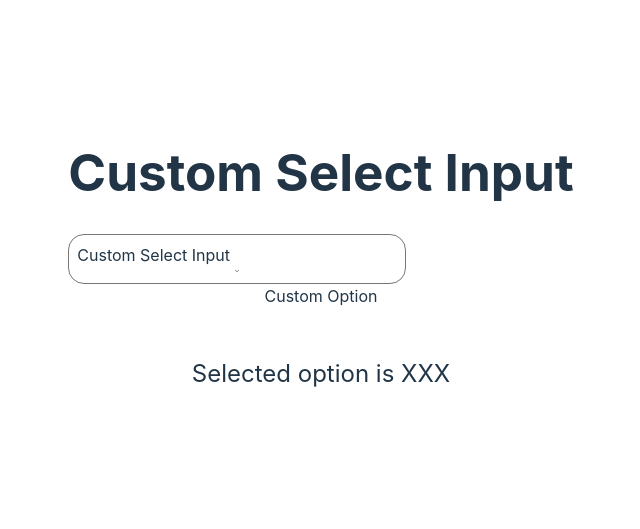
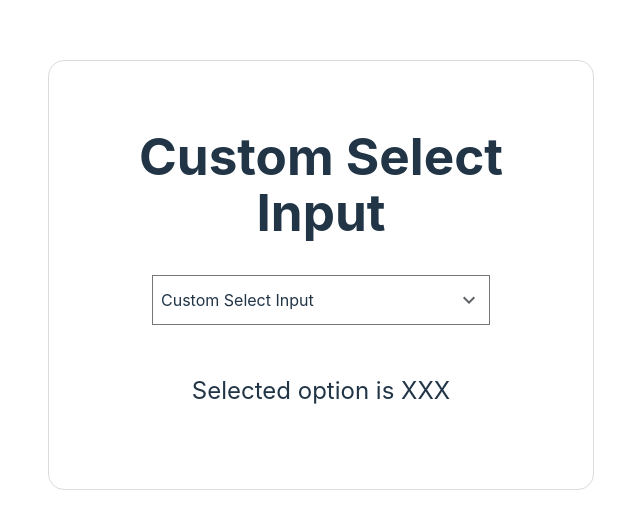
Before and after one commit to Veronicol/custom-select-react, a React (Vite) app: page / in a window 1280 px wide. Shown: the part 125-654 px from the top of the page, without its empty margins (351-991 px from the left). Built offline with nearby package versions, Linux system fonts and the light colour scheme.

Commit message:
feat: add dropdown with options

```diff
--- a/src/App.css
+++ b/src/App.css
@@ -11,7 +11,7 @@
   justify-content: space-around;
 }
 
-.custom-select__container {
+.custom-select__section {
   border: 1px solid rgb(220, 220, 220);
   border-radius: 1em;
   display: flex;
--- a/src/components/CustomSelect/CustomOption.tsx
+++ b/src/components/CustomSelect/CustomOption.tsx
@@ -1,3 +1,5 @@
-export const CustomOption = () => {
-  return <div>Custom Option</div>;
+import { CustomOptionType } from "./customSelect.types";
+
+export const CustomOption = ({ children }: CustomOptionType) => {
+  return <div className="custom-select__option">{children}</div>;
 };
--- a/src/components/CustomSelect/CustomSelect.tsx
+++ b/src/components/CustomSelect/CustomSelect.tsx
@@ -1,11 +1,35 @@
+import { ReactElement, useState } from "react";
 import { ExpandIcon } from "../../assets/icons/ExpandIcon";
 import "./customSelect.css";
+import { CustomOptionType } from "./customSelect.types";
 
-export const CustomSelect = () => {
+type CustomSelectProps = {
+  children: ReactElement<CustomOptionType>[];
+};
+
+export const CustomSelect = ({ children }: CustomSelectProps) => {
+  const [areOptionsVisible, setAreOptionsVisible] = useState(false);
+
   return (
     <div className="custom-select__container">
-      <div className="custom-select__input">Custom Select Input</div>
-      <ExpandIcon />
+      <div
+        className="custom-select__input"
+        onClick={() => {
+          setAreOptionsVisible(!areOptionsVisible);
+        }}
+      >
+        <div>Custom Select Input</div>
+        <ExpandIcon />
+      </div>
+      <div
+        className={
+          areOptionsVisible
+            ? "custom-select__dropdown"
+            : "custom-select__dropdown__hidden"
+        }
+      >
+        {children}
+      </div>
     </div>
   );
 };
--- a/src/components/CustomSelect/customSelect.css
+++ b/src/components/CustomSelect/customSelect.css
@@ -4,7 +4,7 @@
   width: 20rem;
   padding: .5rem;
   display: flex;
-  align-items: center;
+  position: relative;
 }
 
 .custom-select__input {
@@ -12,4 +12,27 @@
   font-size: medium;
   display: flex;
   justify-content: space-between;
+  align-items: center;
 }
+
+.custom-select__dropdown {
+  width: 21rem;
+  border: 1px solid rgb(180, 180, 180);
+  border-radius: .3em;
+  background-color: rgb(240, 240, 240);
+  position: absolute;
+  top: .2em;
+  left: -.5em;
+  padding: .2em 0;
+}
+
+.custom-select__dropdown__hidden {
+  display: none;
+  }
+
+.custom-select__option {
+  display: flex;
+  align-items: center;
+  padding: 0.2em 1em;
+  margin: 0 .5em;
+}
--- /dev/null
+++ b/src/components/CustomSelect/customSelect.types.ts
@@ -0,0 +1,3 @@
+export type CustomOptionType = {
+  children: string;
+};
--- a/src/layouts/MainLayout.tsx
+++ b/src/layouts/MainLayout.tsx
@@ -5,8 +5,10 @@ export const MainLayout = () => {
     <div className="main-layout__container">
       <div className="custom-select__section">
         <h1>Custom Select Input</h1>
-        <CustomSelect />
-        <CustomOption />
+        <CustomSelect>
+          <CustomOption>Option 1</CustomOption>
+          <CustomOption>Option 2</CustomOption>
+        </CustomSelect>
         <div className="select-result">Selected option is XXX</div>
       </div>
     </div>
```
